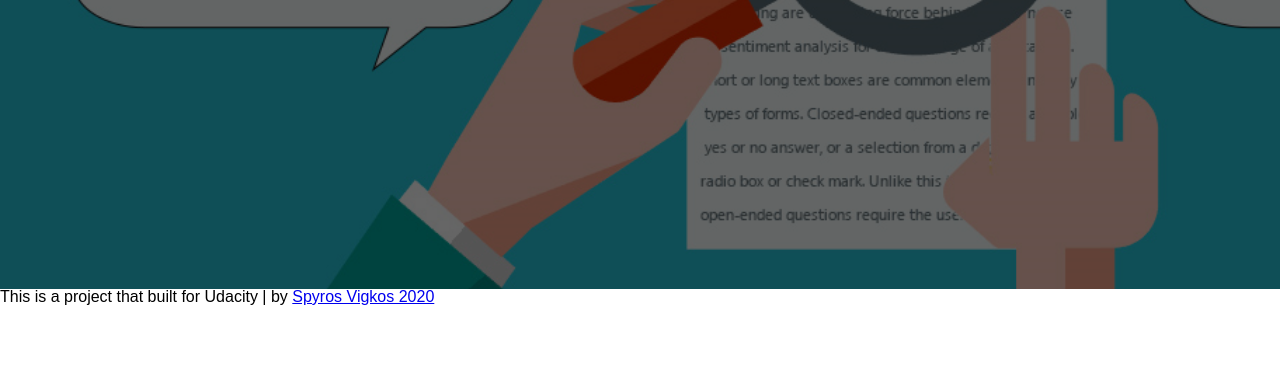
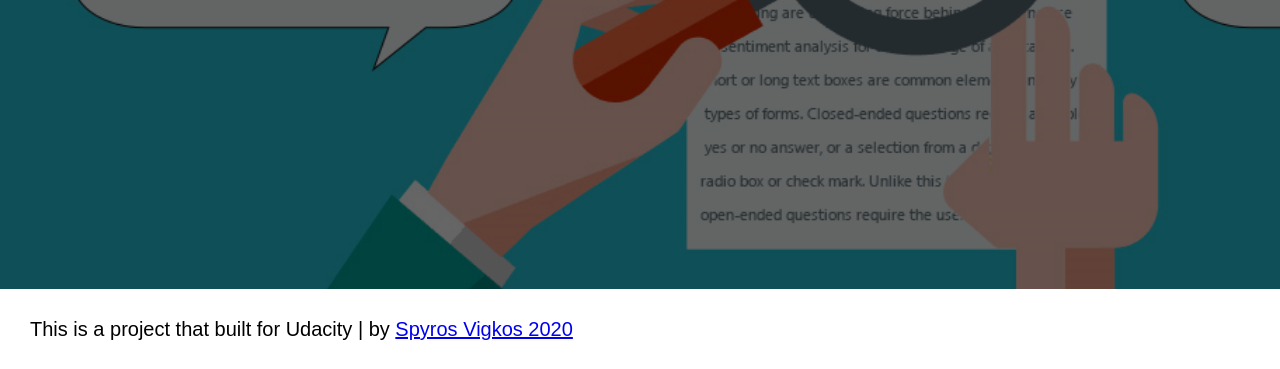
Before and after one commit to SpyrosVigkos/evaluate-news-nlp, a website built with webpack: page src/client/views/index.html in a window 1280 px wide. Shown: the part 431-800 px from the top of the page. Built offline with nearby package versions, Linux system fonts and the light colour scheme.

Commit message:
Footer edit

```diff
--- a/src/client/styles/footer.scss
+++ b/src/client/styles/footer.scss
@@ -2,3 +2,8 @@ footer{
     background-color: white;
     height: 80px;
 }
+
+.txt-ftr{
+    margin: 30px;
+    font-size: 20px;
+}
--- a/src/client/views/index.html
+++ b/src/client/views/index.html
@@ -11,7 +11,7 @@
 
         <header>
             <div class="logo">
-                <img src="../views/img/spyros-logo.png" alt="Spyros NLP APP">
+                <img src="/src/client/views/img/spyros-logo.png" alt="Spyros NLP APP">
             </div>
             <div class="title-menu">
                 Sentiment Analysis App
@@ -35,7 +35,7 @@
         </main>
 
         <footer>
-            <p>This is a project that built for Udacity | by <a href="https://vigkos.com">Spyros Vigkos 2020 </a> </p>
+            <p class="txt-ftr">This is a project that built for Udacity | by <a href="https://vigkos.com">Spyros Vigkos 2020 </a> </p>
         </footer>
 
         <script>
```
